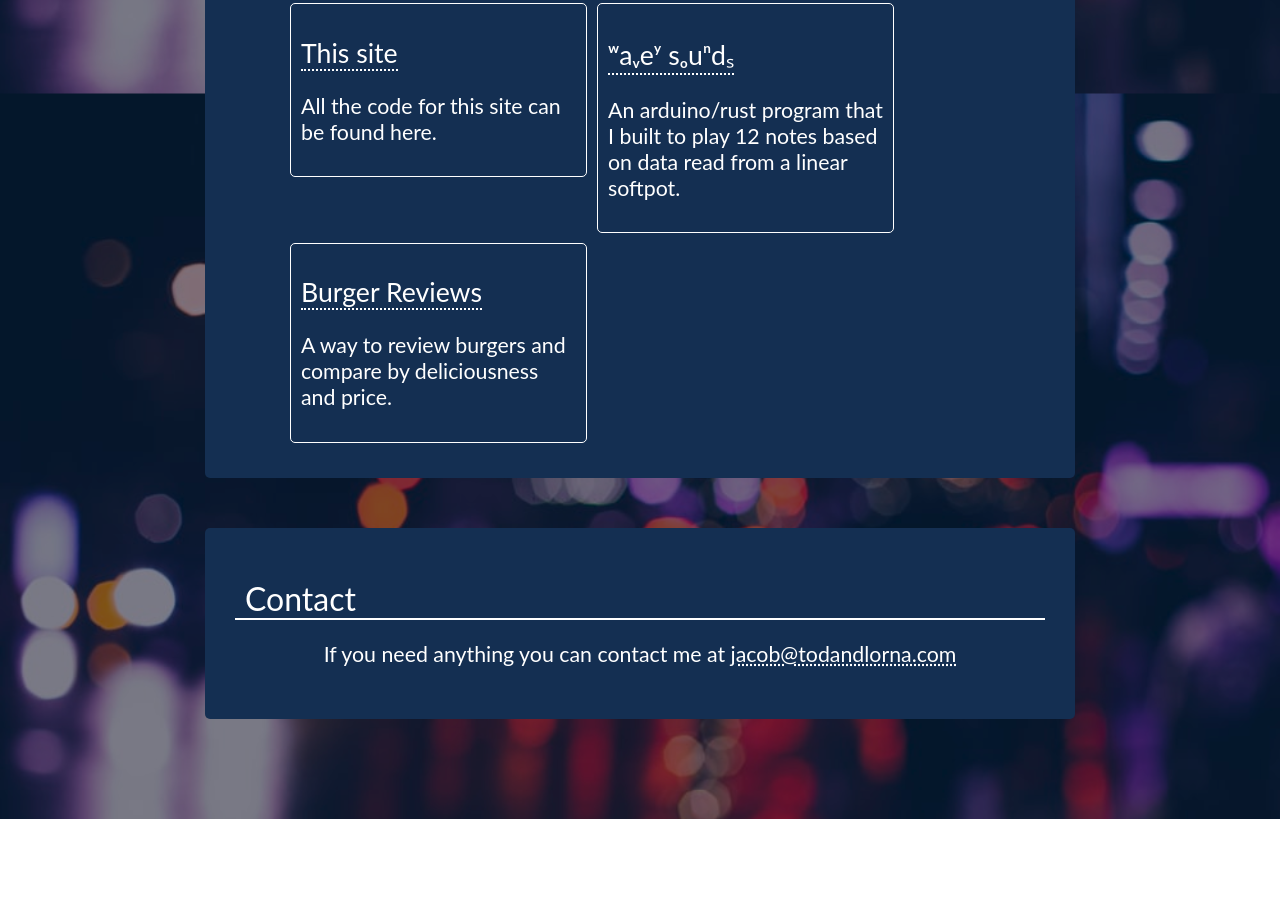
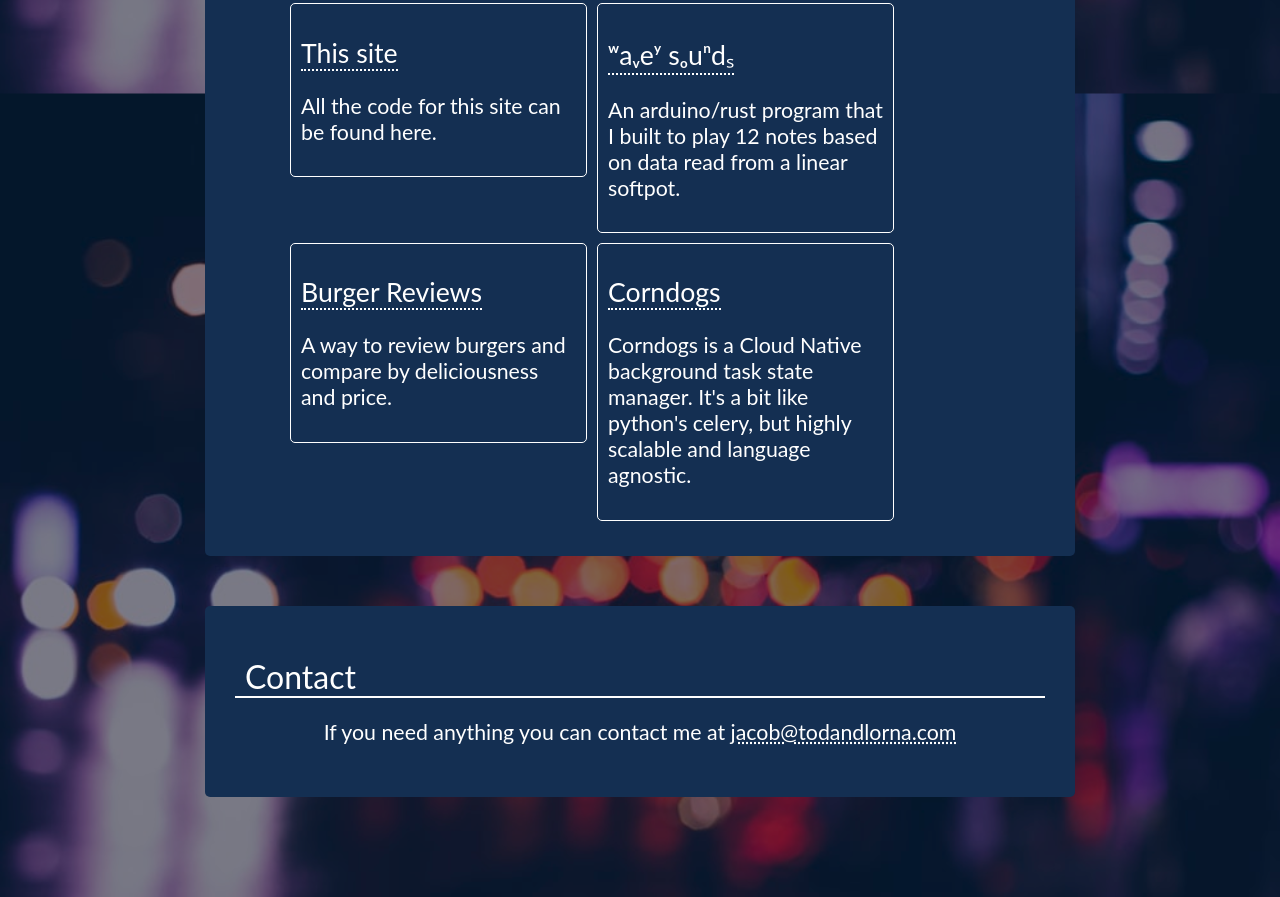
Before and after one commit to JacobPuff/end-to-end-app, a website: page frontend/html/index.html in a window 1280 px wide. Shown: the part 1614-2511 px from the top of the page. Before the commit the page ends 2433 px from the top, so only its background shows below. Drawn offline with Linux system fonts and the light colour scheme; files that its build step writes are made by us from their sources; a script that the page names is missing; files whose address does not match are found by name.

Commit message:
fix: add Corndogs to projects

```diff
--- a/frontend/html/index.html
+++ b/frontend/html/index.html
@@ -51,6 +51,10 @@
                             <h2 class="projectName">Burger Reviews</h2>
                             <p>A way to review burgers and compare by deliciousness and price.</p>
                         </div>
+                        <div class="projectContent" onclick="window.location.href='https://github.com/TnLCommunity/corndogs'">
+                            <h2 class="projectName">Corndogs</h2>
+                            <p>Corndogs is a Cloud Native background task state manager. It's a bit like python's celery, but highly scalable and language agnostic.</p>
+                        </div>
                     </div>
                 </div>
             </div>
```
